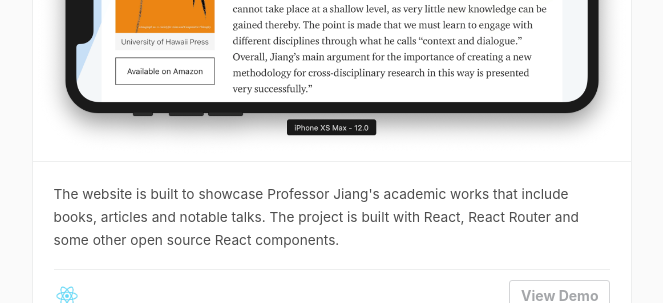
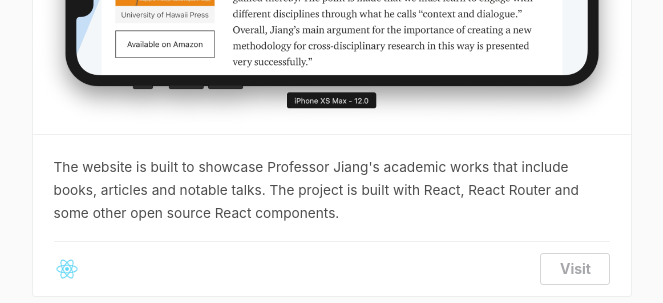
Before and after one commit to biyunwu/biyunwu.github.io, a Jekyll site: the page built from portfolio/index.html, in a window 1280 px wide and 900 px high, scrolled down 1281 px, cut to the strip 0-303 px from the top of the window. Shown: the whole strip, without its empty margins (308-971 px from the left). Built offline with Jekyll 4.4.1, drawn with Linux system fonts in a browser that asks for light colours; nearby versions of some CDN libraries; comment, search, counter and statistics services are not loaded.

Commit message:
Modify style

```diff
--- a/portfolio/index.html
+++ b/portfolio/index.html
@@ -25,8 +25,8 @@
 						<div class="cbp_tmlabel">
 							<h2>Professor Jiang's scholarly website</h2>
 							<time>Sep. 2018</time>
-							<img src="images/tj.png">
-							<img src="images/tj-potrait.png">
+							<img src="images/tj.png" style="margin-bottom: 0">
+							<img src="images/tj-potrait.png" style="margin-bottom: 0">
 							<img src="images/tj-landscape.png">
 							<ul>
 								<li>
@@ -34,7 +34,7 @@
 								</li>
 								<li class="skill">
 									<span class="i-react"></span>
-									<span class="link"><a target="_blank" href="https://taojiangscholar.com">View Demo</a></span>
+									<span class="link"><a target="_blank" href="https://taojiangscholar.com">Visit</a></span>
 								</li>
 							</ul>
 						</div>
```
